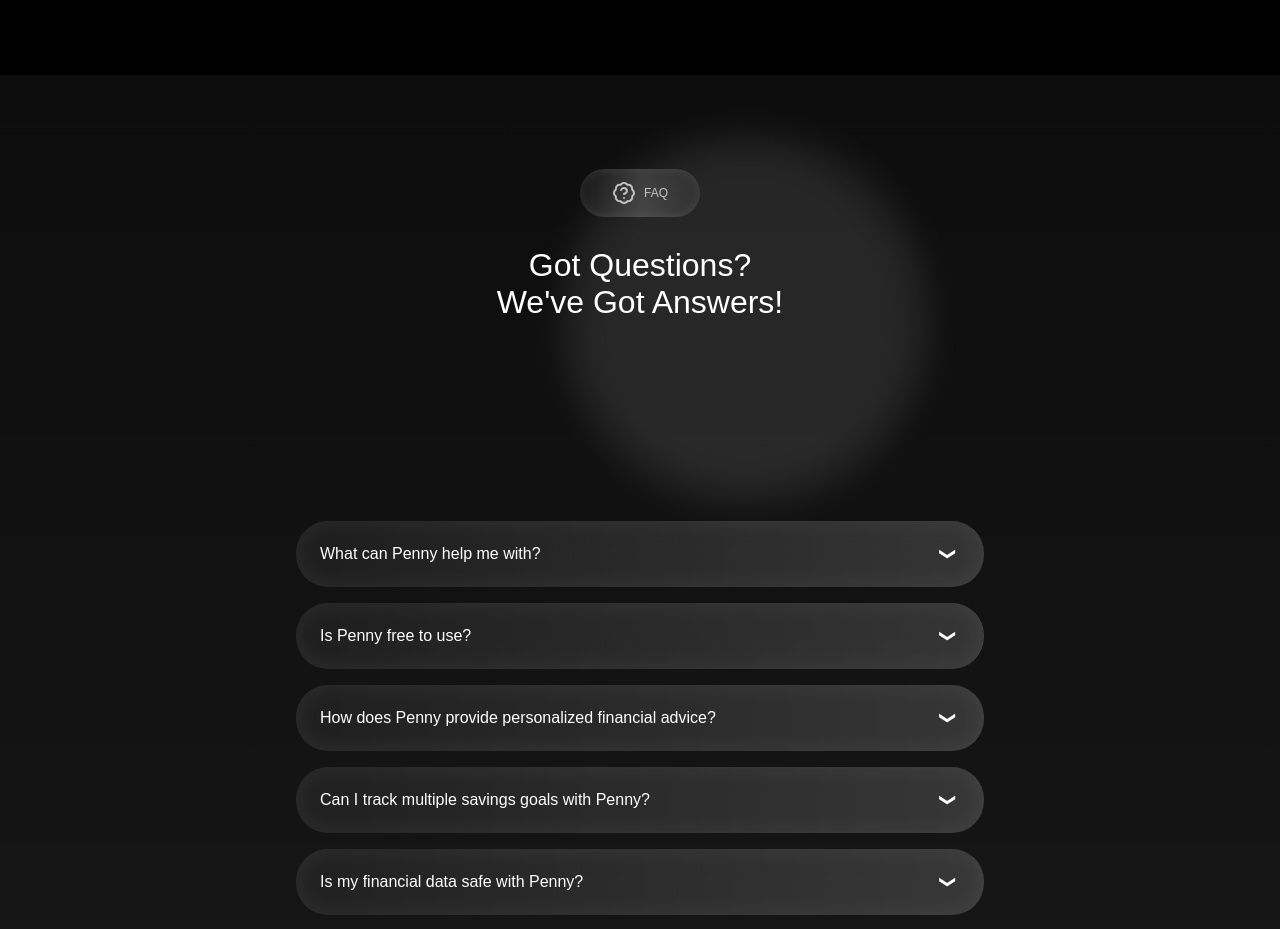
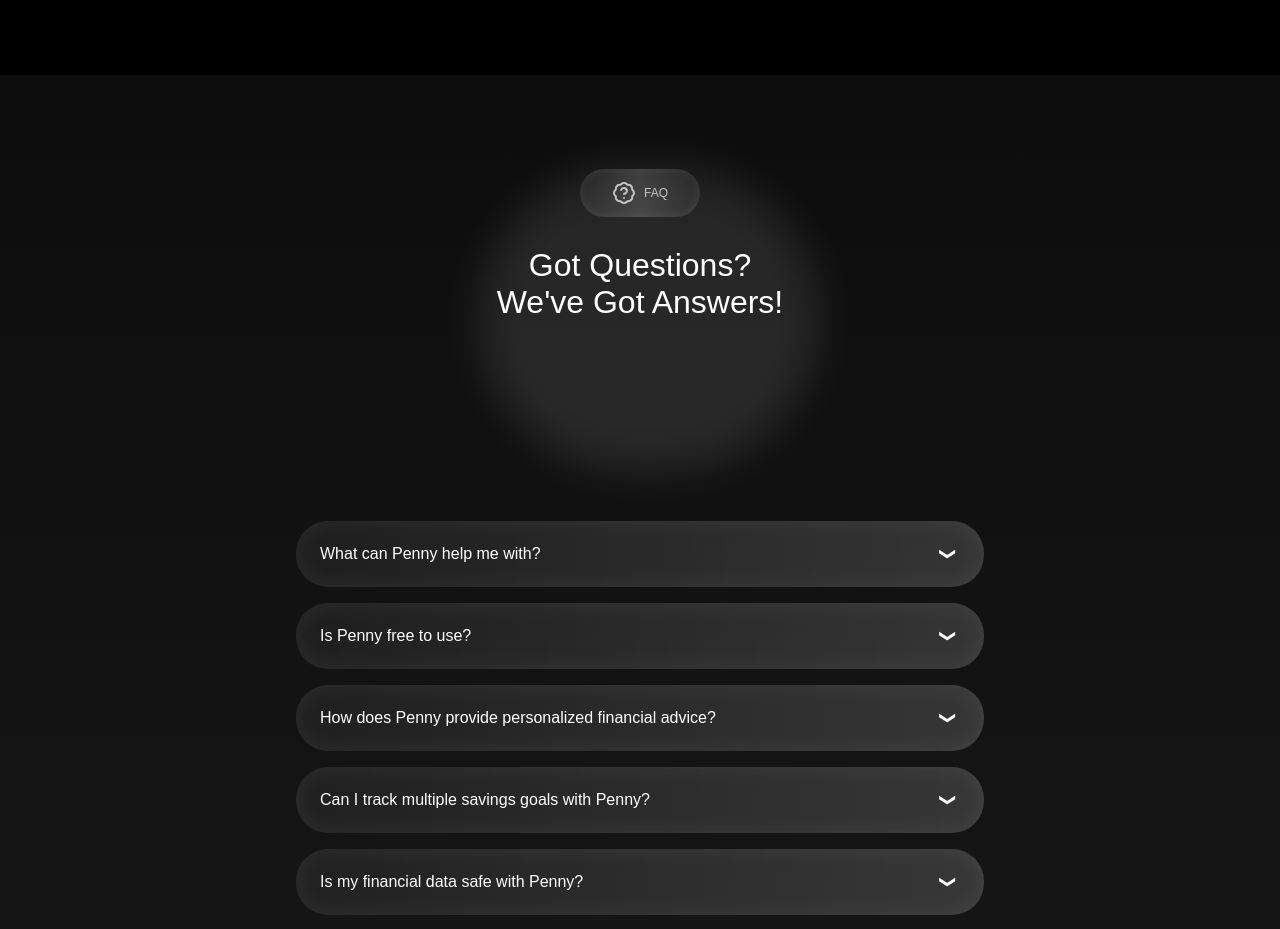
Before and after one commit to DiyorMr/izi, a React (Vite) app: page / in a window 1280 px wide. Shown: the part 8940-9869 px from the top of the page. Built offline with nearby package versions, Linux system fonts and the light colour scheme.

Commit message:
bugs faq done

```diff
--- a/src/pages/Home/Home.scss
+++ b/src/pages/Home/Home.scss
@@ -441,14 +441,14 @@
 
     .shadow_box {
         position: absolute;
-        width: 360px;
-        height: 360px;
+        width: 340px;
+        height: 300px;
         flex-shrink: 0;
         border-radius: 180px;
-        z-index: 11;
+        z-index: 1;
         background: var(--color-white-10, rgba(255, 255, 255, 0.10));
         filter: blur(20px);
-        margin-left: 550px;
+        margin-left: 448px;
     }
 
     .faq {
--- a/src/pages/Home/Home.tsx
+++ b/src/pages/Home/Home.tsx
@@ -112,8 +112,8 @@
             </section>
             {/* Faq section */}
             <section className="faq-section">
-            <div className="shadow_box"></div>
                 <div className="container">
+                    <div className="shadow_box"></div>
                     <div className="faq">
                         <div className="faq_tag">
                             <BadgeHelp />
@@ -126,7 +126,7 @@
             </section>
             {/* Support section */}
             <section className="support container" id='support'>
-            <div className="shadow_box"></div>
+                <div className="shadow_box"></div>
 
                 <div className="support_section_tag">
                     <Headset />
```
